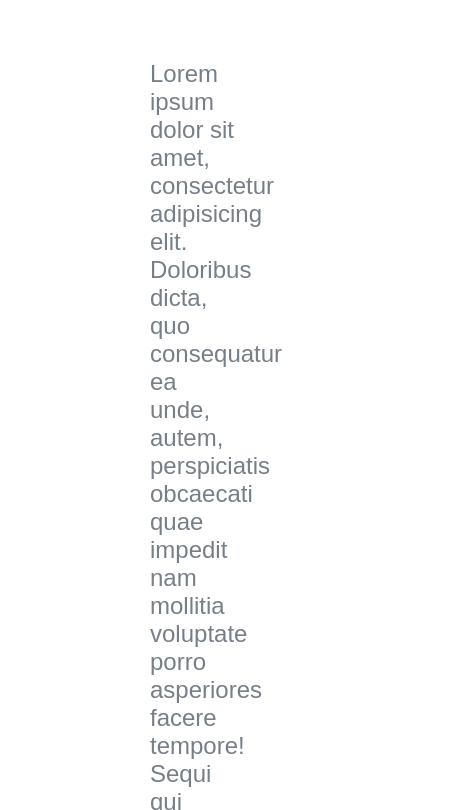
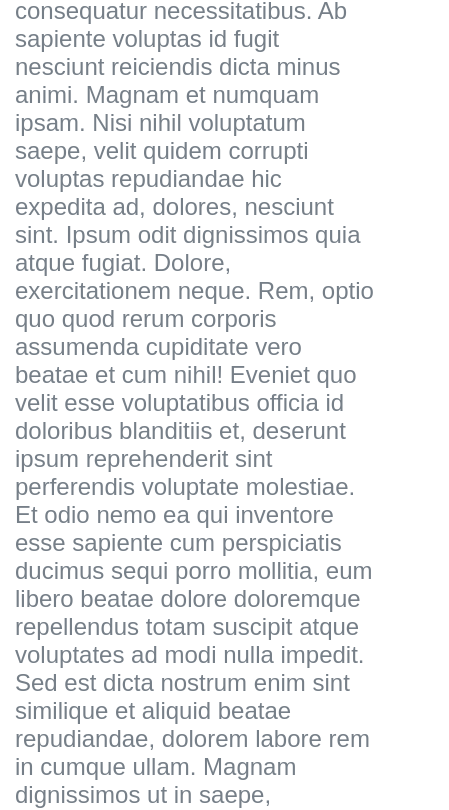
Before and after one commit to williamtorres-dev/botao-retornar-ao-topo, a plain HTML site: page index.html in a window 390 px wide. Shown: the part 679-1489 px from the top of the page, 449 px wide, since content can reach past the window. Drawn offline with Linux system fonts and the light colour scheme.

Commit message:
ajuste para mobile

```diff
--- a/style.css
+++ b/style.css
@@ -11,7 +11,7 @@ body {
 
 .container {
   position: relative;
-  padding: 100px 150px;
+  padding: 10px 15px;
 }
 
 .container h1 {
```
